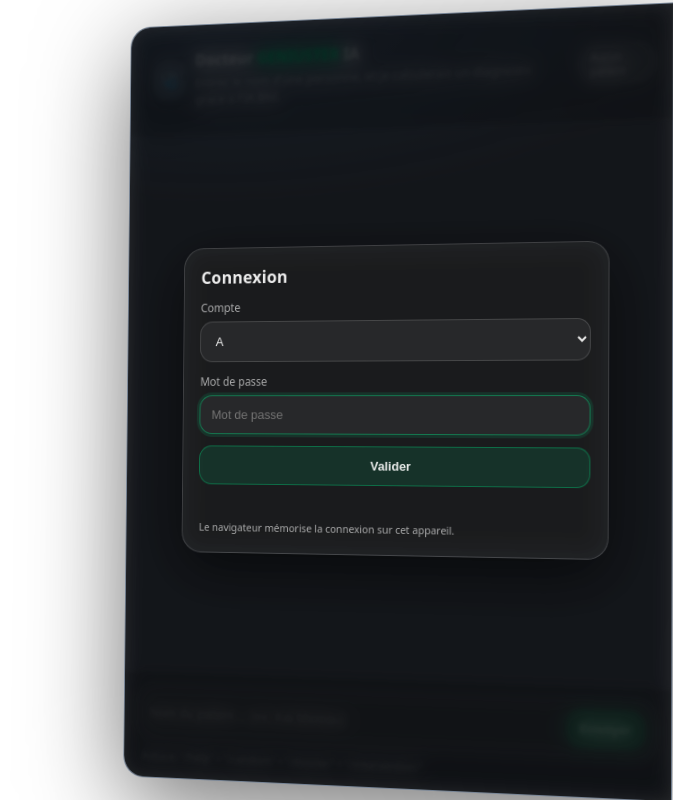
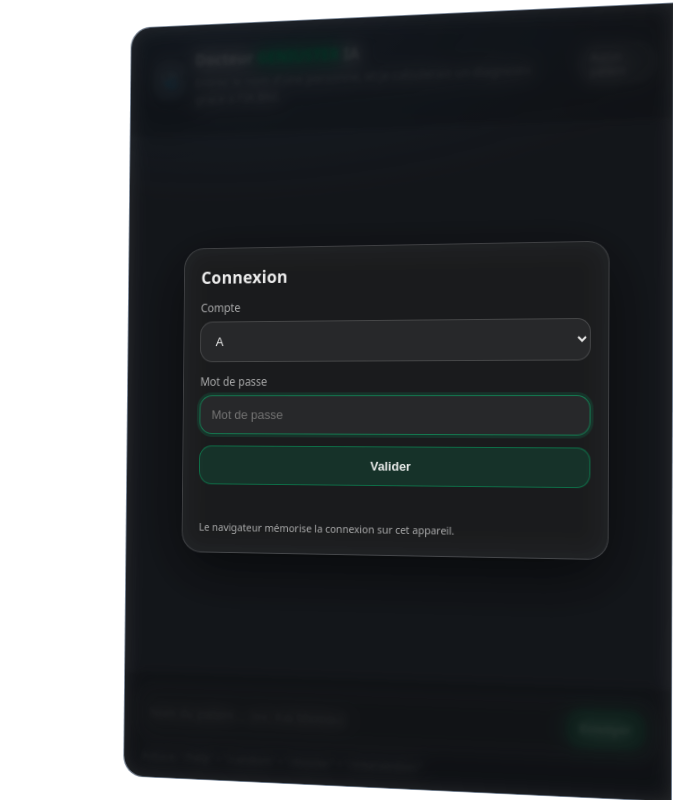
Before and after one commit to yaroph/bni-hopital, a website: page public/index.html in a window 1280 px wide. Shown: the whole page, without its empty margins (607-1280 px from the left). Drawn offline with Linux system fonts and the light colour scheme; no server answers.

Commit message:
Update styles.css

```diff
--- a/public/styles.css
+++ b/public/styles.css
@@ -369,7 +369,8 @@ body{ overflow:hidden; }
   /* Dark bluish glass */
   background: rgba(10, 18, 32, 0.58);
   border: 1px solid rgba(150, 200, 255, 0.18);
-  box-shadow: 0 28px 110px rgba(0,0,0,0.55);
+  /* Retire l'ombre derrière la chatbox (même si .glass en ajoute une) */
+  box-shadow: none !important;
   backdrop-filter: blur(18px) saturate(140%);
   -webkit-backdrop-filter: blur(18px) saturate(140%);
   border-radius: 22px 0 0 22px;
@@ -405,12 +406,12 @@ body{ overflow:hidden; }
   transform-origin: right center;
   /* Tilt sans déplacer la box hors de l'écran */
   transform: perspective(1200px) rotateY(-8deg) rotateX(1deg) translateZ(0);
-  transition: transform .25s ease, box-shadow .25s ease;
+  transition: transform .25s ease;
 }
 
 .chatbox-tilt:hover{
   transform: perspective(1200px) rotateY(-5deg) rotateX(0.4deg) translateY(-2px) translateZ(0);
-  box-shadow: 0 34px 140px rgba(0,0,0,0.62);
+  box-shadow: none;
 }
 
 /* Le chat vit dans la chatbox */
```
